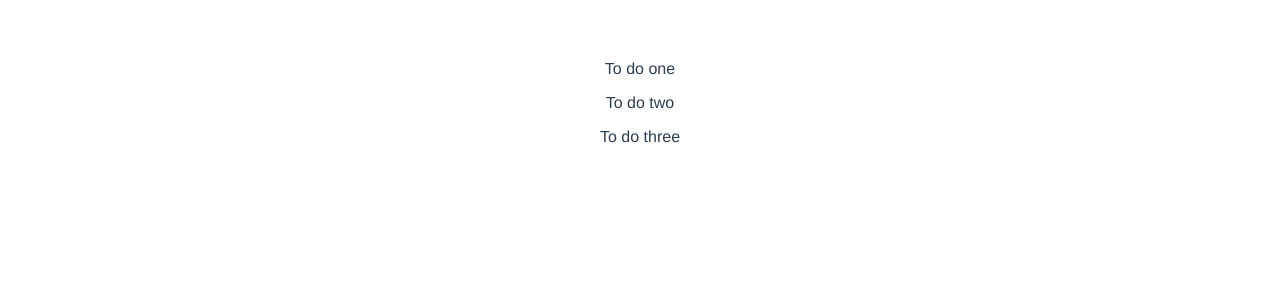
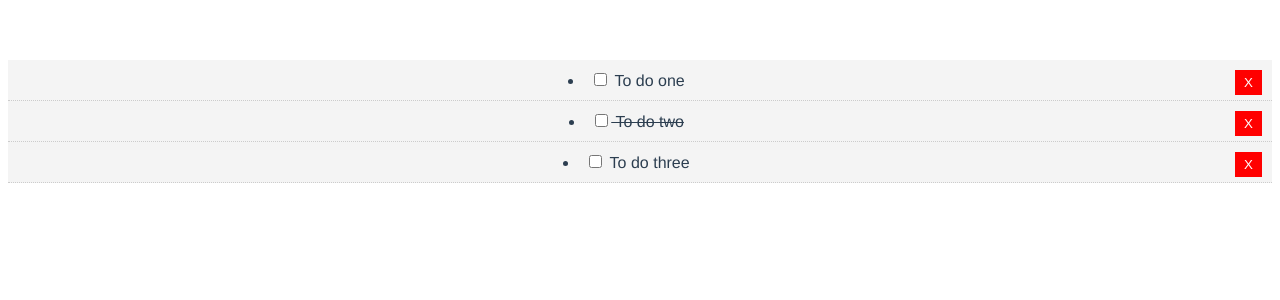
Before and after one commit to andreeahanson/practice-vue, a Vue app: page / in a window 1280 px wide. Shown: the top 300 px of the page. Built offline with nearby package versions, Linux system fonts and the light colour scheme.

Commit message:
Add events and delete method

```diff
--- a/src/App.vue
+++ b/src/App.vue
@@ -1,6 +1,6 @@
 <template>
   <div id="app">
-    <Todos v-bind:todos="todos"/>
+    <Todos v-bind:todos="todos" v-on:del-todo="deleteTodo"/>
   </div>
 </template>
 
@@ -32,6 +32,11 @@
         },
       ]
     }
+  },
+  methods: {
+    deleteTodo(id) {
+      this.todos = this.todos.filter(todo => todo.id !== id);
+    }
   }
 }
 </script>
--- a/src/components/TodoItem.vue
+++ b/src/components/TodoItem.vue
@@ -1,14 +1,23 @@
 <template>
-  <div>
-    <p>{{todo.title}}</p>
+  <div class="todo-item" v-bind:class="{'is-complete': todo.completed}">
+    <li>
+      <input type="checkbox" v-on:change="markComplete">
+      {{todo.title}}
+      <button @click="$emit('del-todo', todo.id)" class="del">X</button>
+    </li>
   </div>
 </template>
 
 <script>
 export default {
   name: "TodoItem",
-  props: ["todo"]
+  props: ["todo"],
+  methods: {
+    markComplete() {
+      this.todo.completed = !this.todo.completed;
     }
+  }
+};
 </script>
 
 <style scoped>
--- a/src/components/Todos.vue
+++ b/src/components/Todos.vue
@@ -1,13 +1,14 @@
 <template>
   <div>
     <div v-bind:key="todo.id" v-for="todo in todos">
-      <TodoItem v-bind:todo="todo"/>
+      <TodoItem v-bind:todo="todo" v-on:del-todo="$emit('del-todo', todo.id)" />
     </div>
   </div>
 </template>
 
 <script>
 import TodoItem from './TodoItem.vue';
+
 export default {
   name: "Todos",
   components: {
```
Lines whose indentation alone changed are shown as unchanged.
